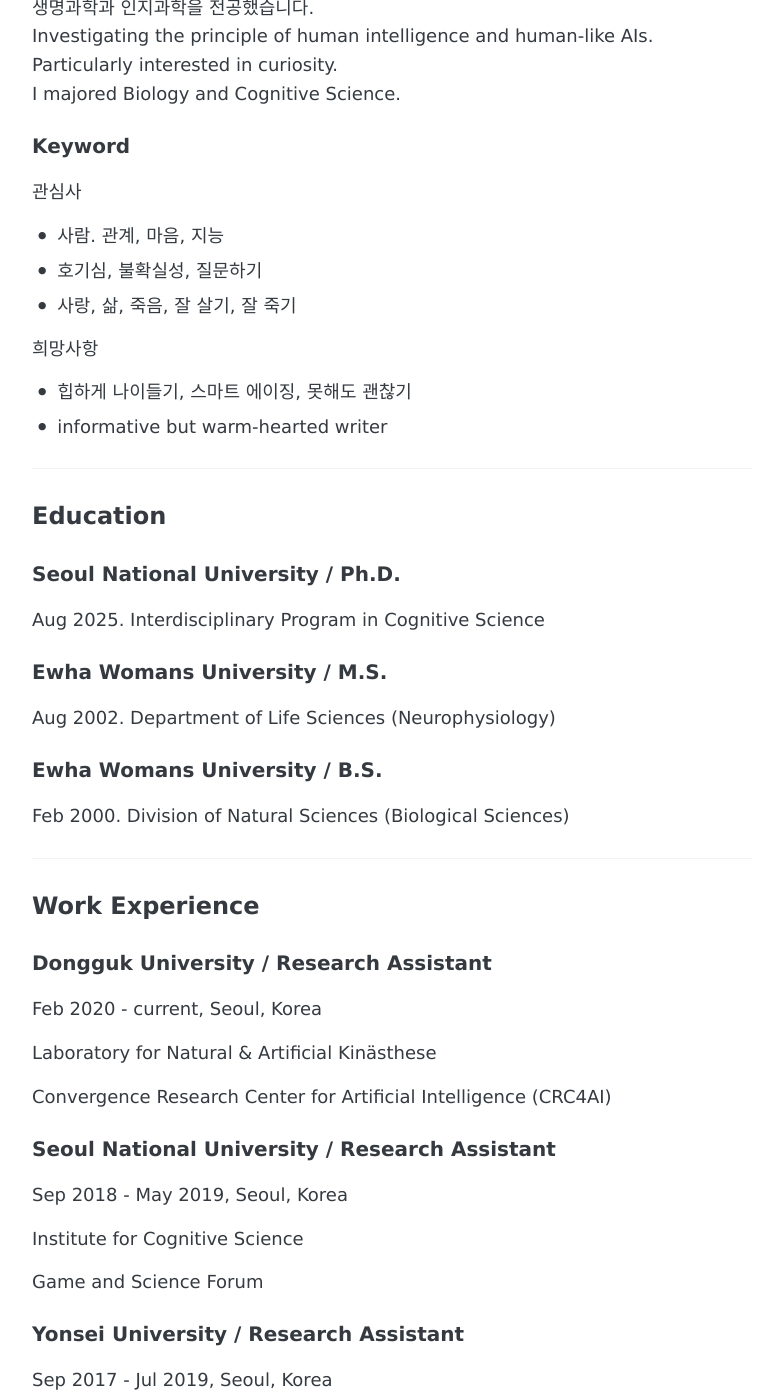
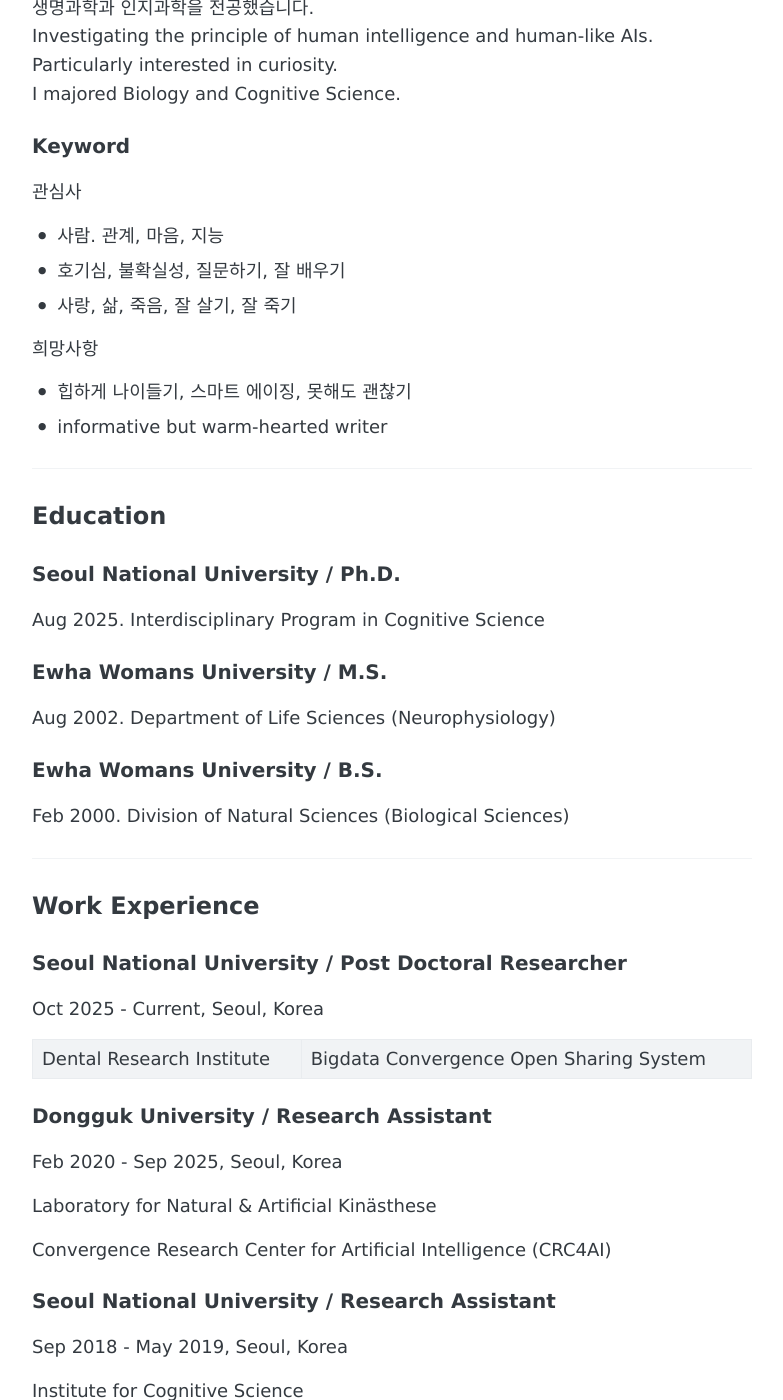
Before and after one commit to shinymj/shinymj.github.io, a Jekyll site: the page built from about.md, in a window 1280 px wide and 1400 px high, scrolled down 837 px. Shown: the whole window, without its empty margins (248-1031 px from the left). Built offline with Jekyll 4.4.1, drawn with Linux system fonts in a browser that asks for light colours; some of the changed text lies outside the part shown.

Commit message:
Update About

```diff
--- a/about.md
+++ b/about.md
@@ -5,9 +5,9 @@ permalink: /about/
 ---
 # Minjung Shin
 
-**Ph.D. Researcher**
+**Ph.D. in Sceince**
 
-Interdisciplinary Program in Cognitive Science
+Dental Research Institute | Bigdata Convergence Open Sharing System
 Seoul National University
 Seoul, Korea 08826
 
@@ -30,7 +30,7 @@ I majored Biology and Cognitive Science.
 
 관심사
 - 사람. 관계, 마음, 지능
-- 호기심, 불확실성, 질문하기
+- 호기심, 불확실성, 질문하기, 잘 배우기
 - 사랑, 삶, 죽음, 잘 살기, 잘 죽기
 
 희망사항
@@ -43,6 +43,7 @@ I majored Biology and Cognitive Science.
 
 Aug 2025. Interdisciplinary Program in Cognitive Science
 
+
 ### Ewha Womans University / M.S.
 
 Aug 2002. Department of Life Sciences (Neurophysiology)
@@ -54,9 +55,15 @@ Feb 2000. Division of Natural Sciences (Biological Sciences)
 ---
 ## **Work Experience**
 
+### **Seoul National University /** Post Doctoral Researcher
+
+Oct 2025 - Current, Seoul, Korea
+
+Dental Research Institute | Bigdata Convergence Open Sharing System
+
 ### **Dongguk University /** Research Assistant
 
-Feb 2020 - current, Seoul, Korea
+Feb 2020 - Sep 2025, Seoul, Korea
 
 Laboratory for Natural & Artificial Kinästhese
 
@@ -87,6 +94,8 @@ Mar 2007 - Feb 2008, Seoul, Korea
 Institute for Cognitive Science
 
 ---
+
+
 
 ## Publications
 
@@ -154,6 +163,11 @@ Institute for Cognitive Science
 - 게임하는 뇌 (몽스북) 2021 집필 참여
     [Link](http://www.kyobobook.co.kr/product/detailViewKor.laf?mallGb=KOR&ejkGb=KOR&barcode=9791191401066)
 
+### Thesis
+
+- **신민정.** (2025).인간 질문 메커니즘 기반 인공지능 프레임워크: 생성, 분석, 평가를 중심으로. 서울대학교 대학원.
+AI Framework Inspired by Human Questioning: Generation, Analysis, and Evaluation.
+    [Link](https://dcollection.snu.ac.kr/public_resource/pdf/000000191147_20251219055620.pdf)
 
 ---
 
```
